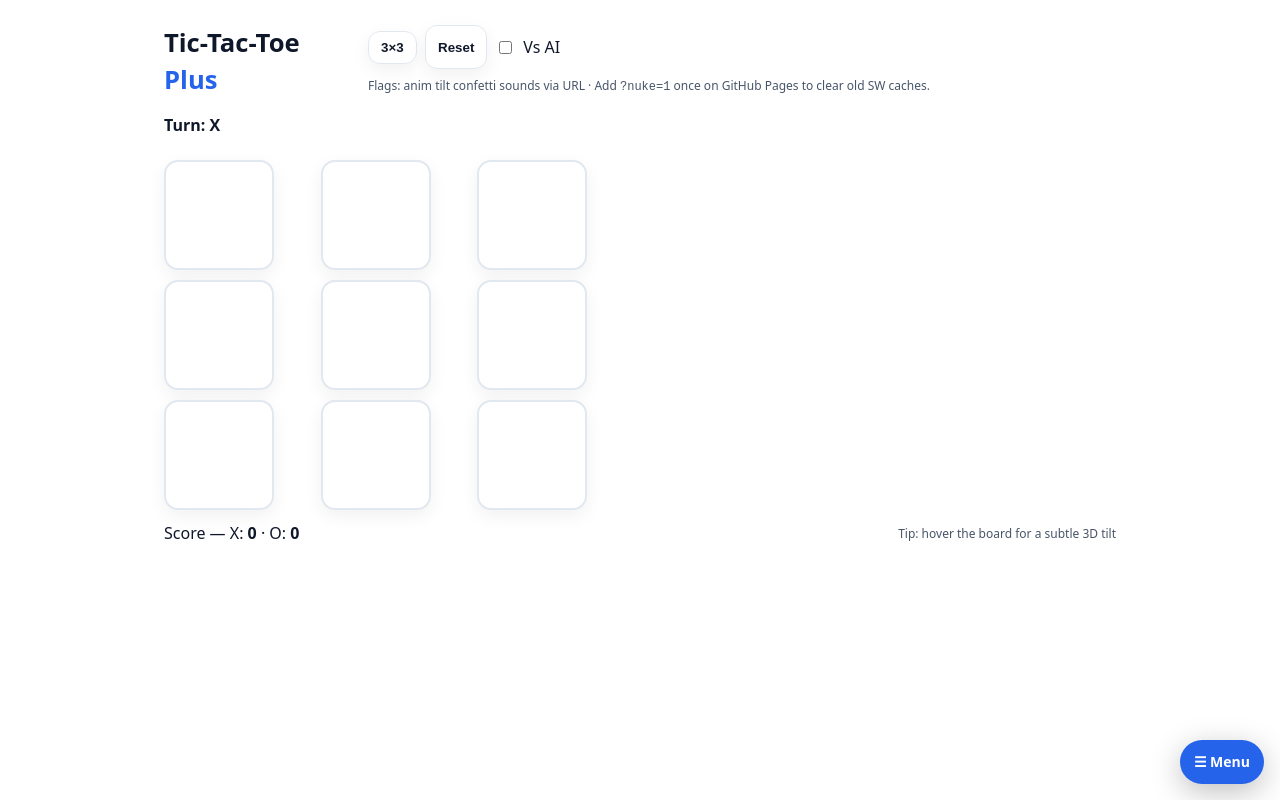
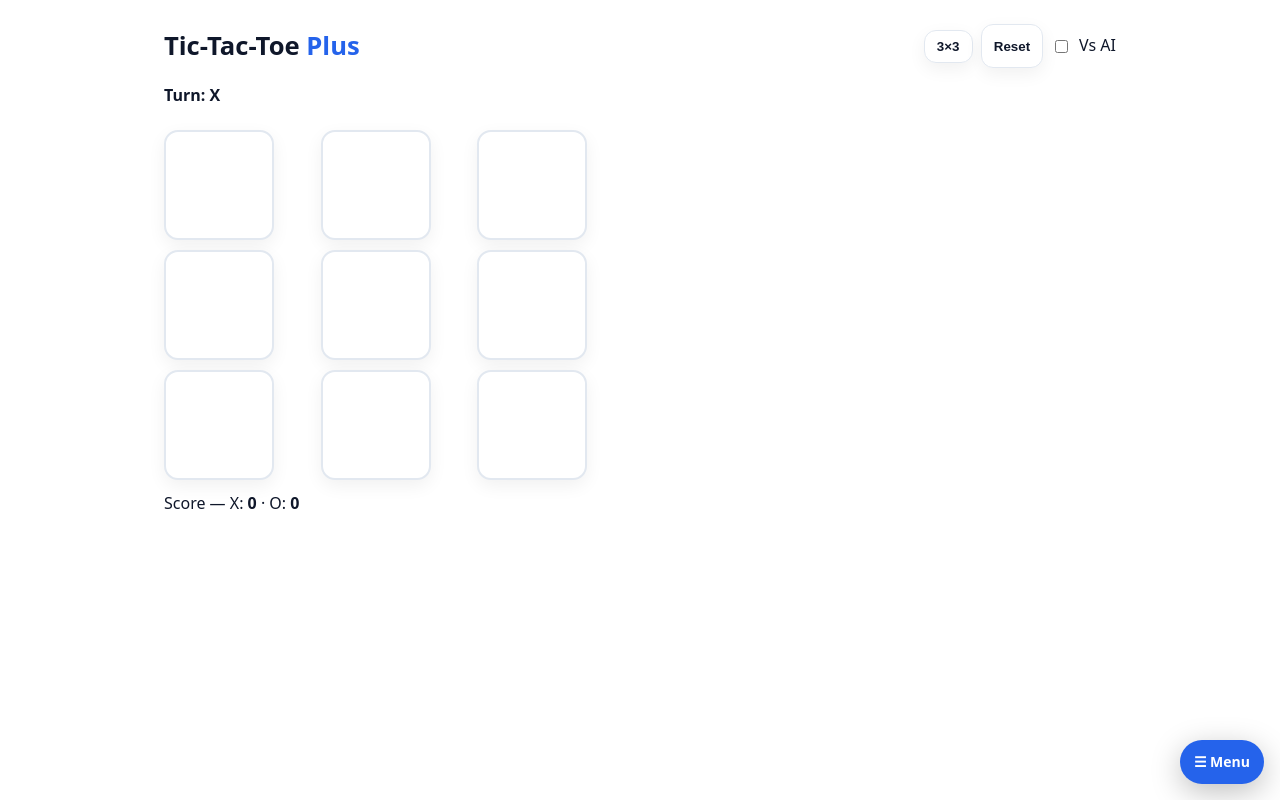
Before and after one commit to estratechs/tictactoe-plus, a React (Vite) app: page / in a window 1280 px wide. Built offline with nearby package versions, Linux system fonts and the light colour scheme.

Commit message:
Removed Comments

```diff
--- a/src/App.tsx
+++ b/src/App.tsx
@@ -132,7 +132,6 @@ export const App = () => {
             <label style={{ display:"inline-flex", alignItems:"center", gap:8 }}>
               <input type="checkbox" checked={vsAI} onChange={e => setVsAI(e.target.checked)} aria-label="Play versus AI" /> Vs AI
             </label>
-            <span className="small">Flags: anim tilt confetti sounds via URL · Add <code>?nuke=1</code> once on GitHub Pages to clear old SW caches.</span>
           </div>
         </div>
         <div className="status" aria-live="polite">
@@ -157,7 +156,6 @@ export const App = () => {
         </div>
         <div className="footer">
           <div>Score — X: <strong>{xScore}</strong> · O: <strong>{oScore}</strong></div>
-          <div className="small">Tip: hover the board for a subtle 3D tilt</div>
         </div>
       </div>
     </>
```
